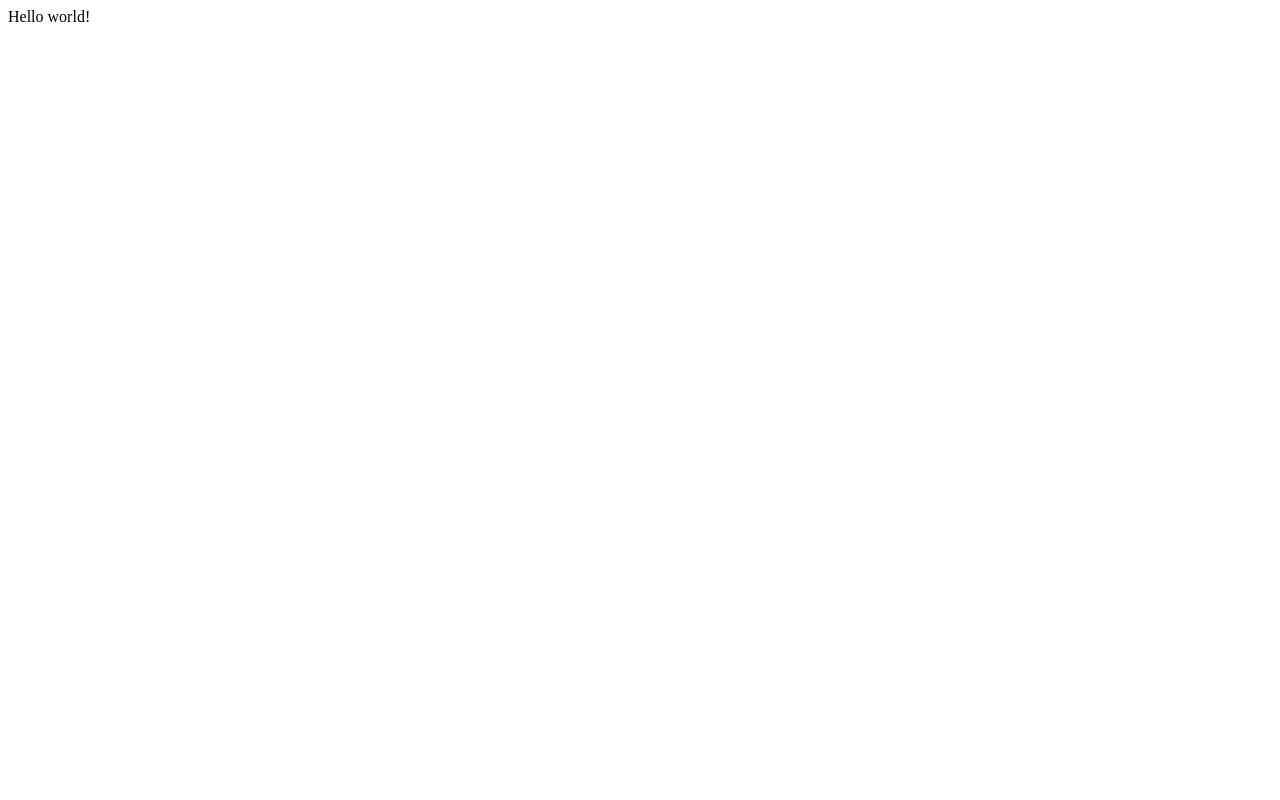
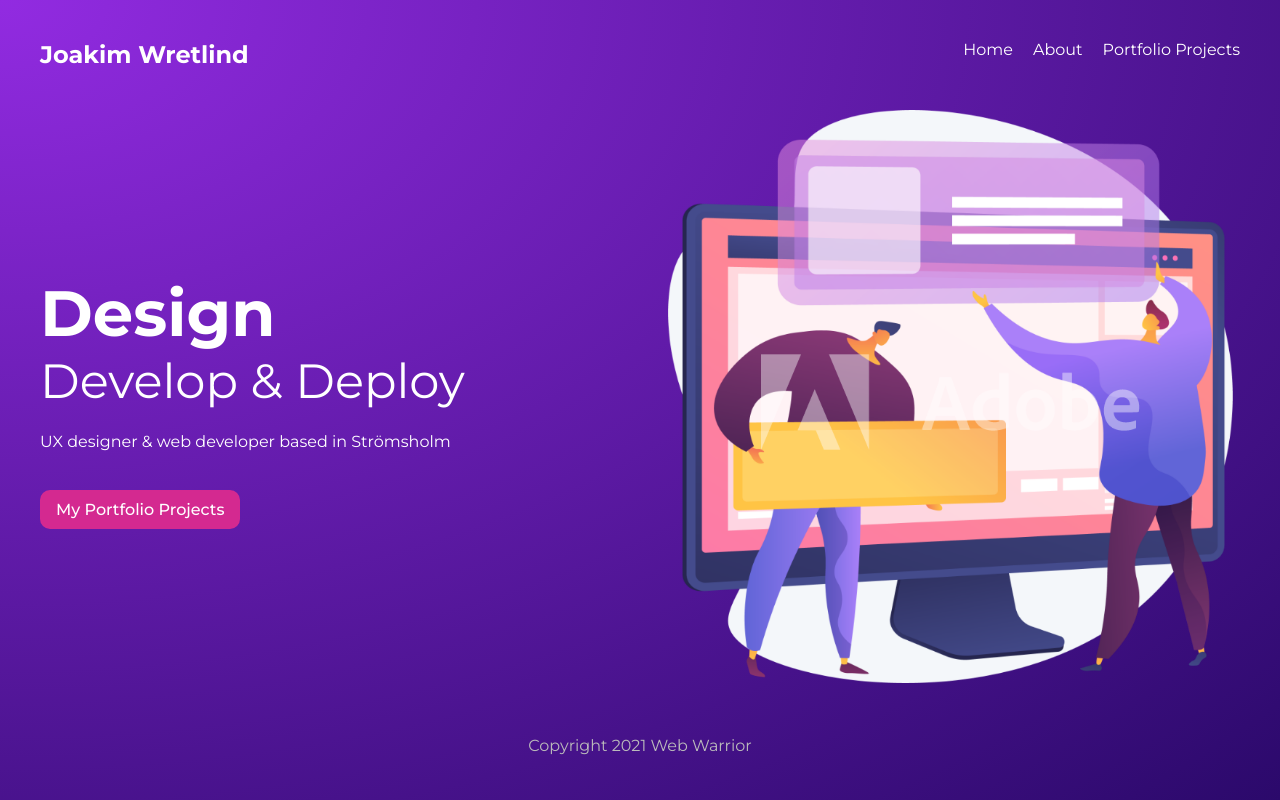
Before and after one commit to JoakimWretlind/Gatsby_FirstTry, a Gatsby site: page / in a window 1280 px wide. Built offline with nearby package versions, Linux system fonts and the light colour scheme; Gatsby itself is replaced by a stand-in of ours.

Commit message:
testing gatsby. First commit

```diff
--- a/package.json
+++ b/package.json
@@ -16,7 +16,8 @@
   "dependencies": {
     "gatsby": "^3.6.2",
     "react": "^17.0.1",
-    "react-dom": "^17.0.1"
+    "react-dom": "^17.0.1",
+    "styled-components": "^5.3.0"
   },
   "devDependencies": {
     "prettier": "2.2.1"
--- /dev/null
+++ b/src/components/Layout.js
@@ -0,0 +1,19 @@
+import React from 'react'
+import { Navbar } from './Navbar'
+import '../styles/global.css'
+
+// children represents anything that is nestedn inside the Layout component in index.js
+// It grabs whatever is nested inside the Layout component. And outputs it wherever we deside to do that
+export const Layout = ({ children }) => {
+    return (
+        <div className="layout">
+            <Navbar />
+            <div className="content">
+                {children}
+            </div>
+            <footer>
+                <p>Copyright 2021 Web Warrior</p>
+            </footer>
+        </div>
+    )
+}
--- /dev/null
+++ b/src/components/Navbar.js
@@ -0,0 +1,15 @@
+import React from 'react'
+import { Link } from 'gatsby'
+
+export const Navbar = () => {
+    return (
+        <nav>
+            <h1>Joakim Wretlind</h1>
+            <div className="links">
+                <Link to="/">Home</Link>
+                <Link to="/about">About</Link>
+                <Link to="/projects">Portfolio Projects</Link>
+            </div>
+        </nav>
+    )
+}
--- a/src/pages/index.js
+++ b/src/pages/index.js
@@ -1,5 +1,46 @@
 import React from "react"
+import { Layout } from "../components/Layout"
+import styled from 'styled-components';
+import { Link } from 'gatsby'
+
+const HeaderSection = styled.section`
+  display: grid;
+    grid-template-columns: 1fr 1fr;
+    grid-gap: 40px;
+    align-items: center;
+`
+
+const HeaderH2 = styled.h2`
+  font-size: 4em;
+`
+
+const HeaderH3 = styled.h3`
+  font-size: 3em;
+    font-weight: 400;
+    margin-bottom: 20px;
+`
+
+const HeaderBtn = styled(Link)`
+  display: inline-block;
+    background: #D42990;
+    padding: 10px 16px;
+    border-radius: 10px;
+    margin-top: 20px;
+    font-weight: 500;
+`
 
 export default function Home() {
-  return <div>Hello world!</div>
+  return (
+    <Layout>
+      <HeaderSection>
+        <div>
+          <HeaderH2>Design</HeaderH2>
+          <HeaderH3>Develop & Deploy</HeaderH3>
+          <p>UX designer & web developer based in Strömsholm</p>
+          <HeaderBtn to="/projects">My Portfolio Projects</HeaderBtn>
+        </div>
+        <img src="/banner.png" alt="site banner" style={{ maxWidth: "100%" }} />
+      </HeaderSection>
+    </Layout>
+  )
 }
--- /dev/null
+++ b/src/styles/global.css
@@ -0,0 +1,53 @@
+@import url('https://fonts.googleapis.com/css2?family=Montserrat:wght@100;200;300;400;500;600;700;800;900&display=swap');
+
+*{
+    margin: 0;
+    padding: 0;
+    text-decoration: none;
+    font-family: 'montserrat';
+    color: white;
+}
+
+html, body {
+    min-height: 100%;
+}
+body {
+    background: radial-gradient(at top left, rgba(146,43,225,1) 0%, rgba(43,9,107,1) 100%);
+    background-repeat: none;
+    padding: 0 5px;
+}
+p{
+    margin: 16px auto;
+    line-height: 1.5em;
+}
+
+/* layout & nav */
+.layout {
+    max-width: 1200px;
+    margin: 0 auto;
+}
+nav{
+    display: grid;
+    grid-template-columns: 1fr 1fr;
+    margin: 40px auto;
+}
+nav .links {
+    display: inline-block;
+    text-align: right;
+}
+nav a {
+    display: inline-block;
+    margin-left: 20px;
+    font-weight: 400;
+    padding-bottom: 8px;
+    border-bottom: 3px solid transparent;
+    transition: .3s;
+}
+nav a:hover {
+    border-color: white;
+}
+footer p {
+    text-align: center;
+    color: #bbb;
+    margin: 40px auto;
+}
```
Also changed, not shown: src/pages/404.js (added, +13 -0 lines), src/pages/about.js (added, +15 -0 lines), src/pages/projects/index.js (added, +28 -0 lines), static/banner.png (added), 1 other file.
